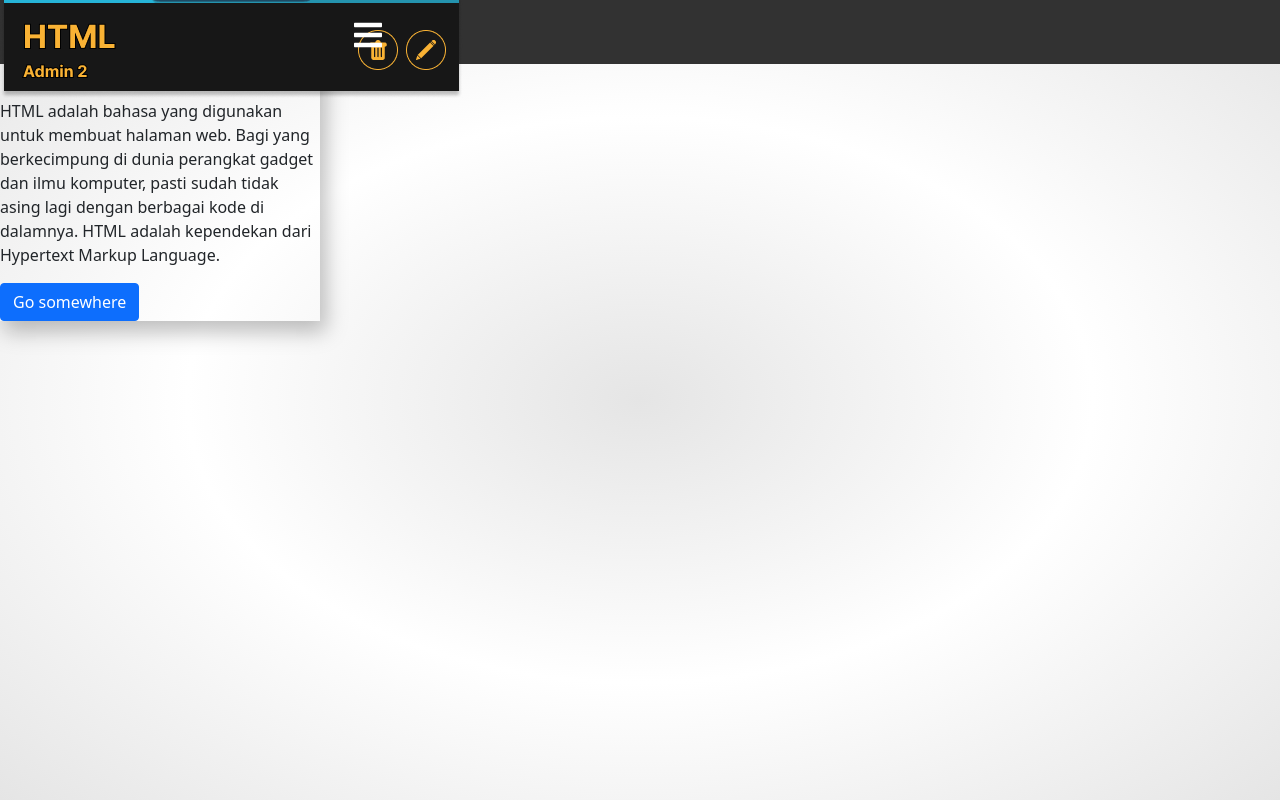
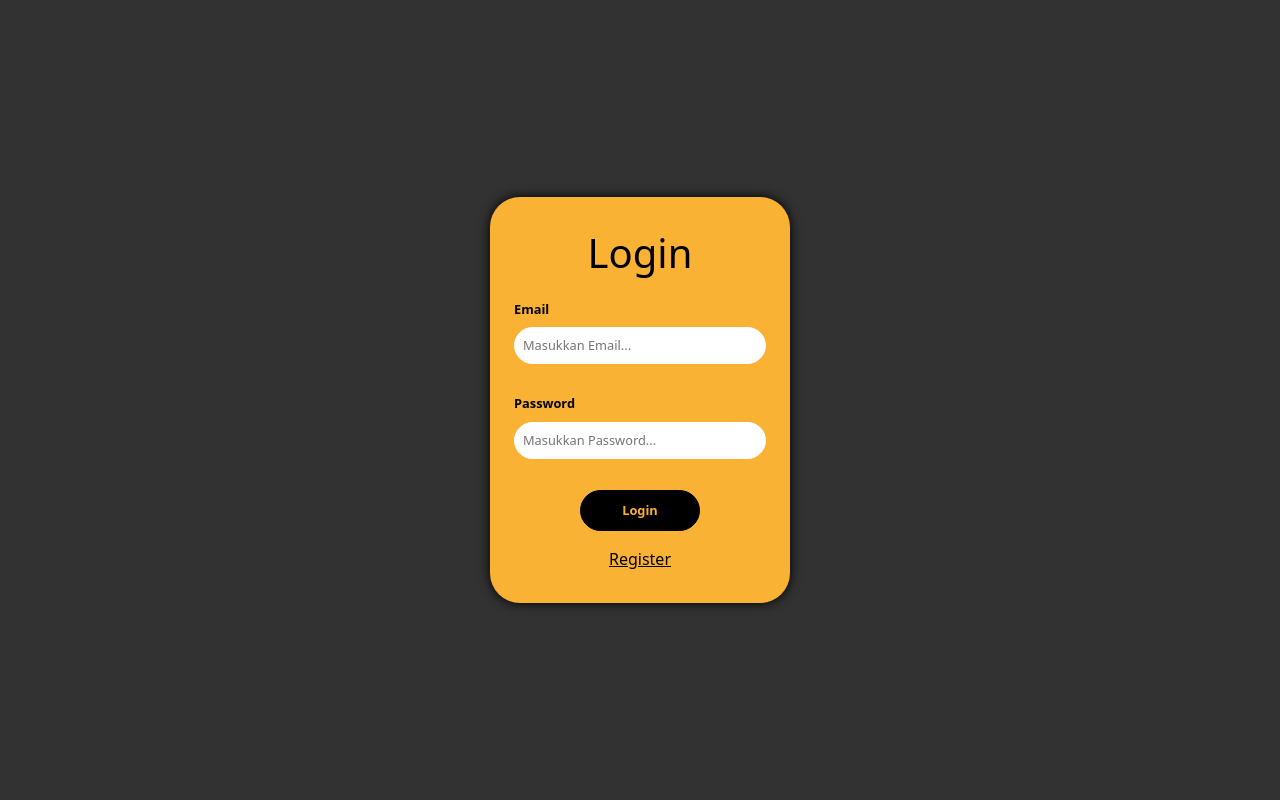
Before and after one commit to rg-km/final-project-engineering-49, a React (Create React App) app in the folder FE/lms49-app/: page /login in a window 1280 px wide. Built offline with nearby package versions, Linux system fonts and the light colour scheme.

Commit message:
chore: adding functional integration on Login page

```diff
--- a/FE/lms49-app/package.json
+++ b/FE/lms49-app/package.json
@@ -13,7 +13,7 @@
     "react-icons": "^4.4.0",
     "react-player": "^2.10.1",
     "react-router": "^6.3.0",
-    "react-router-dom": "^5.3.0",
+    "react-router-dom": "^6.3.0",
     "react-scripts": "5.0.1",
     "react-video-js-player": "^1.1.1",
     "use-local-storage": "^2.3.6",
--- a/FE/lms49-app/src/App.js
+++ b/FE/lms49-app/src/App.js
@@ -4,21 +4,19 @@ import Register from "./Component/Auth/Register";
 import CourseContent from "./Component/Dashboard/Dashboard-User-Course-Content";
 import Navbar from "./Component/Navbar/Navbar";
 import Sidebar from "./Component/Sidebar/Sidebar";
-import { BrowserRouter, Route, Switch } from "react-router-dom";
 import Footer from "./Component/Footer/Footer";
 import ListMateriAdmin from "./Component/Admin/ListMateriAdmin";
 
+import { BrowserRouter as Router, Routes, Route } from "react-router-dom";
+
 export default function App() {
     return (
-    <div className="Sidebar">
-        <ListMateriAdmin />
-        {/* <Footer /> */}
-        <BrowserRouter>
-            <Sidebar />
-            <Switch>
-                <Route></Route>
-            </Switch>
-        </BrowserRouter>
-    </div>
-    )
+      <Router>
+        <Routes>
+          <Route path="/login" element={<Login />} />
+          <Route path="/" element={<CourseContent />} />
+          <Route path="/register" element={<Register />} />
+        </Routes>
+      </Router>
+    );
 }
--- a/FE/lms49-app/src/Component/Auth/Login.js
+++ b/FE/lms49-app/src/Component/Auth/Login.js
@@ -1,23 +1,70 @@
 import React from "react";
-
+import axios from "axios";
 import "./Style/Login.css";
+import {useState, useEffect} from "react";
+import { useNavigate } from "react-router-dom";
 
 function Login() {
+
+  const [ email, setEmail ] = useState("");
+  const [ password, setPassword ] = useState("");
+  const [ message, setMessage ] = useState("");
+  const navigate = useNavigate();
+
+
+  useEffect(() => {
+    if (localStorage.getItem("token")) {
+      navigate("/");
+    }
+  }, [])
+
+
+  const handleSubmit = (e) => {
+    e.preventDefault();
+    const user = {
+      email: email,
+      password: password
+    }
+
+    axios
+    .post("http://localhost:8000/login", user)
+    .then(res => {
+      const response = res.data
+      localStorage.setItem("token", response.token);
+      navigate("/");
+    })
+    .catch(err => {
+      setMessage(err.message);
+    })
+
+  }
+
+
   return (
     <div className="login">
       <div className="loginForm">
         <div className="containerLogin">
+          <h6>{message}</h6>
           <h1>Login</h1>
-          <form>
+          <form onSubmit={handleSubmit}>
             <label>Email</label>
 
-            <input type="email" name="email" placeholder="Masukkan Email..." required/>
+            <input
+              type="email"
+              name="email"
+              placeholder="Masukkan Email..."
+              value={email}
+              onChange={(e) => setEmail(e.target.value)}
+              required
+            />
             <label>Password</label>
 
             <input
               type="password"
               name="password"
               placeholder="Masukkan Password..."
+              value={password}
+              onChange={(e) => setPassword(e.target.value)}
               required
             />
             <div className="buttonLogin">
@@ -25,7 +72,7 @@ function Login() {
             </div>
           </form>
 
-          <a href="/">
+          <a href="/register">
             <u>Register</u>
           </a>
         </div>
--- a/FE/lms49-app/src/Component/Dashboard/Dashboard-User-Course-Content.js
+++ b/FE/lms49-app/src/Component/Dashboard/Dashboard-User-Course-Content.js
@@ -6,20 +6,28 @@ import VideoJS from "./VideoJS";
 
 const CourseContent = () => {
     return (
-        <div>
-            <Navbar/>
-            <h1>HTML</h1>
-            <VideoJS/>
-            <p className="text">
-Aliquip enim cillum qui dolore veniam. Quis aute reprehenderit est adipisicing aute tempor. Pariatur occaecat dolor labore sint magna. Magna enim qui ea proident.
-            </p>
-            <p className="text">
-Est esse labore cupidatat pariatur exercitation labore ipsum culpa sit cillum consectetur consectetur duis est. Sit aliqua dolor cillum exercitation sit minim. Laborum incididunt qui minim quis cupidatat exercitation cillum non reprehenderit dolore. Incididunt esse id aliquip ex ipsum eiusmod fugiat enim.
-            </p>
-            <p className="text">
-Duis laborum est consequat incididunt ut. Qui ullamco ullamco aliqua est ullamco nisi aliqua. Minim cillum amet sit minim mollit consequat dolor velit do labore. Ullamco minim tempor irure id id in.
-            </p>
-        </div>
-    )
+      <div className="courseContent">
+        <Navbar />
+        <h1>HTML</h1>
+        <VideoJS />
+        <p className="textDes">
+          Aliquip enim cillum qui dolore veniam. Quis aute reprehenderit est
+          adipisicing aute tempor. Pariatur occaecat dolor labore sint magna.
+          Magna enim qui ea proident.
+        </p>
+        <p className="textDes">
+          Est esse labore cupidatat pariatur exercitation labore ipsum culpa sit
+          cillum consectetur consectetur duis est. Sit aliqua dolor cillum
+          exercitation sit minim. Laborum incididunt qui minim quis cupidatat
+          exercitation cillum non reprehenderit dolore. Incididunt esse id
+          aliquip ex ipsum eiusmod fugiat enim.
+        </p>
+        <p className="textDes">
+          Duis laborum est consequat incididunt ut. Qui ullamco ullamco aliqua
+          est ullamco nisi aliqua. Minim cillum amet sit minim mollit consequat
+          dolor velit do labore. Ullamco minim tempor irure id id in.
+        </p>
+      </div>
+    );
 }
 export default CourseContent;
--- a/FE/lms49-app/src/Component/Dashboard/Style/Dashboard-User-Course-Content.css
+++ b/FE/lms49-app/src/Component/Dashboard/Style/Dashboard-User-Course-Content.css
@@ -1,10 +1,10 @@
-h1 {
+.courseContent h1 {
     font-size: 32px;
     font-weight: 500;
     color: #F9B234;
     padding: 25px 24px;
 }
-body {
+.courseContent body {
     position: relative;
     min-height: 100vh;
     width: 100%;
```
Also changed, not shown: FE/lms49-app/src/Component/Auth/Logout.js (added), 1 other file (tests, documents, lock files or other folders).
